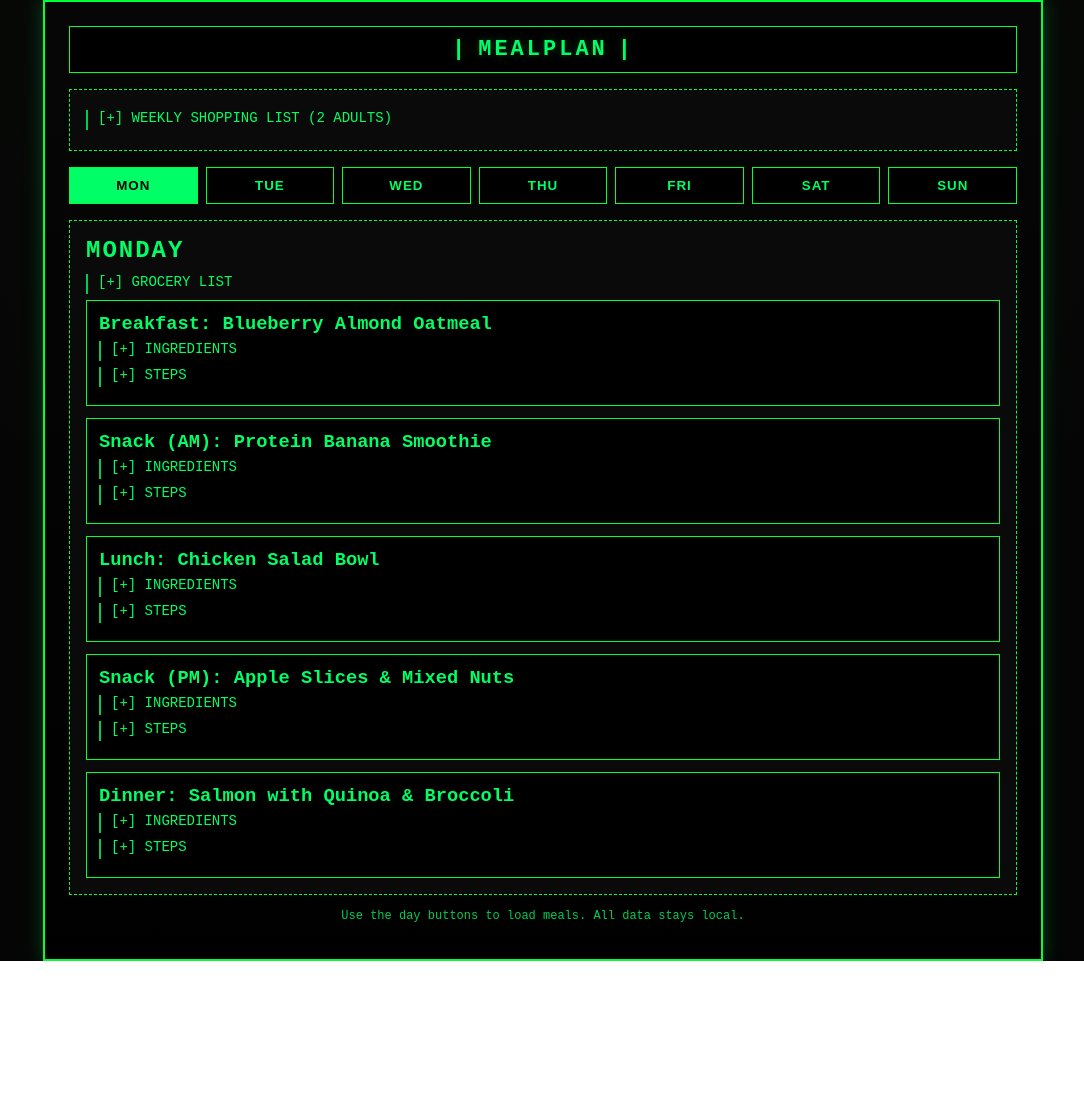
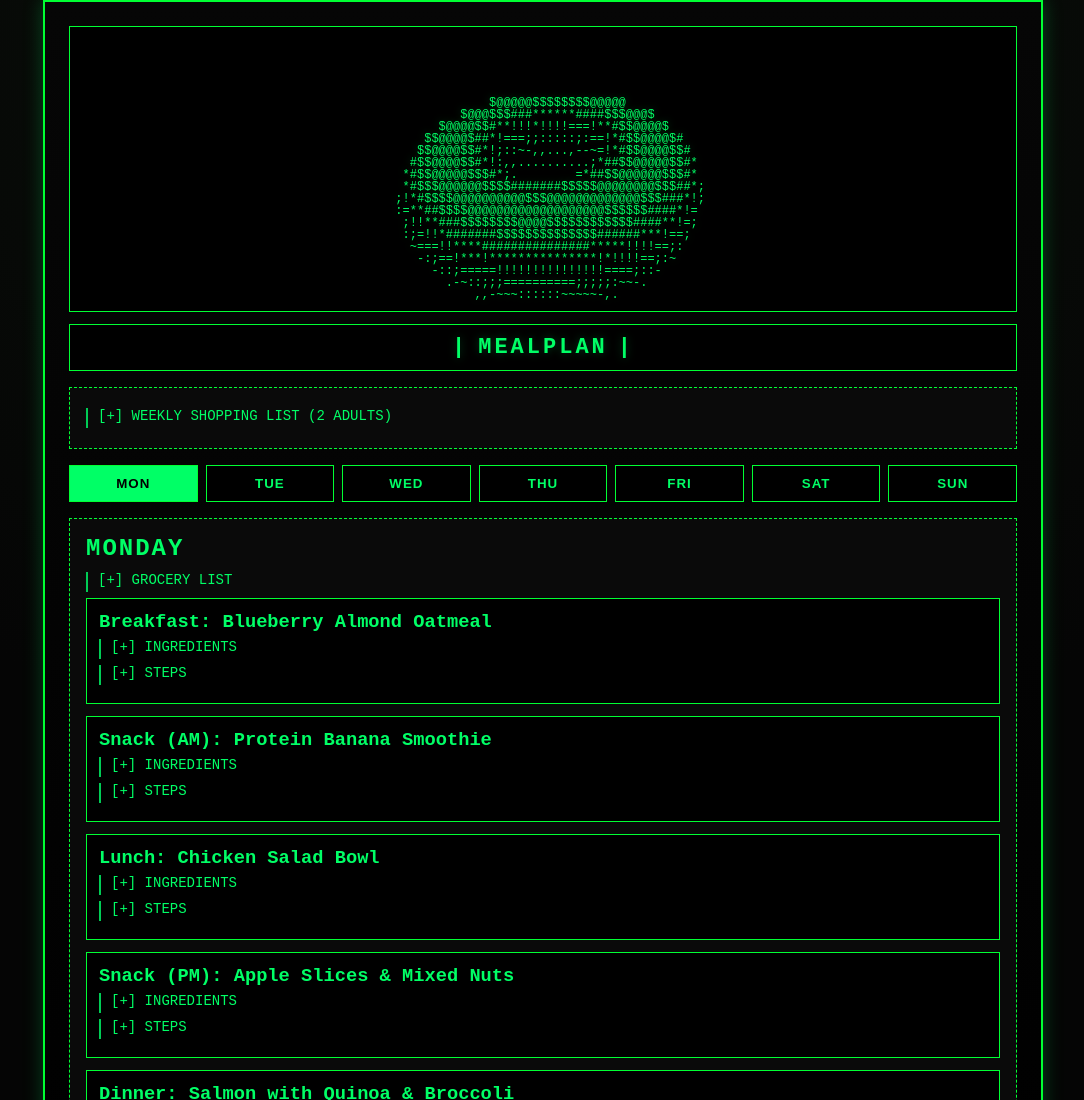
Before and after one commit to datamadness/mealplan, a plain HTML site: page index.html in a window 1280 px wide. Shown: the top 1100 px of the page, without its empty margins (97-1181 px from the left). Before the commit the page ends 961 px from the top, so only its background shows below. Drawn offline with Linux system fonts and the light colour scheme.

Commit message:
Add ASCII donut animation

```diff
--- a/index.html
+++ b/index.html
@@ -10,6 +10,9 @@
 <body>
   <!-- Terminal frame wrapper -->
   <div class="terminal">
+    <!-- ASCII donut animation -->
+    <pre class="ascii-donut" aria-label="Rotating donut"></pre>
+
     <!-- Single rotating ASCII title line -->
     <div class="title-line" aria-label="Mealplan title">
       <span class="title-rotor" aria-hidden="true">|</span>
--- a/script.js
+++ b/script.js
@@ -909,3 +909,59 @@ document.addEventListener("DOMContentLoaded", () => {
 });
 
 document.addEventListener("DOMContentLoaded", renderWeeklyList);
+
+// Render a compact ASCII donut animation above the title.
+function startDonutAnimation() {
+  const donutEl = document.querySelector(".ascii-donut");
+
+  if (!donutEl) {
+    return;
+  }
+
+  let z = 0;
+  let y = 0;
+  const width = 80;
+  const height = 22;
+  const size = width * height;
+  const shades = ".,-~:;=!*#$@";
+
+  function renderFrame() {
+    z += 0.07;
+    y += 0.03;
+    const buffer = Array.from({ length: size }, (_, i) => (i % width === width - 1 ? "\n" : " "));
+    const depth = new Array(size).fill(0);
+    const cosZ = Math.cos(z);
+    const sinZ = Math.sin(z);
+    const cosY = Math.cos(y);
+    const sinY = Math.sin(y);
+
+    for (let s = 0; s < 6.28; s += 0.07) {
+      const cosS = Math.cos(s);
+      const sinS = Math.sin(s);
+      for (let t = 0; t < 6.28; t += 0.02) {
+        const sinT = Math.sin(t);
+        const cosT = Math.cos(t);
+        const ring = cosS + 2;
+        const invZ = 1 / (sinT * ring * sinZ + sinS * cosZ + 5);
+        const proj = sinT * ring * cosZ - sinS * sinZ;
+        const x = (width / 2 + 30 * invZ * (cosT * ring * cosY - proj * sinY)) | 0;
+        const yPos = (height / 2 + 15 * invZ * (cosT * ring * sinY + proj * cosY)) | 0;
+        const lum = (8 * ((sinS * sinZ - sinT * cosS * cosZ) * cosY
+          - sinT * cosS * sinZ - sinS * cosZ - cosT * cosS * sinY)) | 0;
+        const idx = x + width * yPos;
+
+        if (yPos >= 0 && yPos < height && x >= 0 && x < width && invZ > depth[idx]) {
+          depth[idx] = invZ;
+          buffer[idx] = shades[lum > 0 ? lum : 0];
+        }
+      }
+    }
+
+    donutEl.textContent = buffer.join("");
+  }
+
+  renderFrame();
+  setInterval(renderFrame, 50);
+}
+
+document.addEventListener("DOMContentLoaded", startDonutAnimation);
--- a/styles.css
+++ b/styles.css
@@ -56,6 +56,20 @@ body {
 
 .title-rotor {
   font-size: clamp(16px, 2vw, 22px);
+}
+
+/* Donut animation block */
+.ascii-donut {
+  margin: 0 0 12px 0;
+  padding: 10px 12px;
+  border: 1px solid var(--border);
+  background: #000;
+  color: var(--green);
+  font-size: 12px;
+  line-height: 1;
+  text-align: center;
+  white-space: pre;
+  text-shadow: 0 0 8px var(--glow);
 }
 
 /* Button row layout */
```
